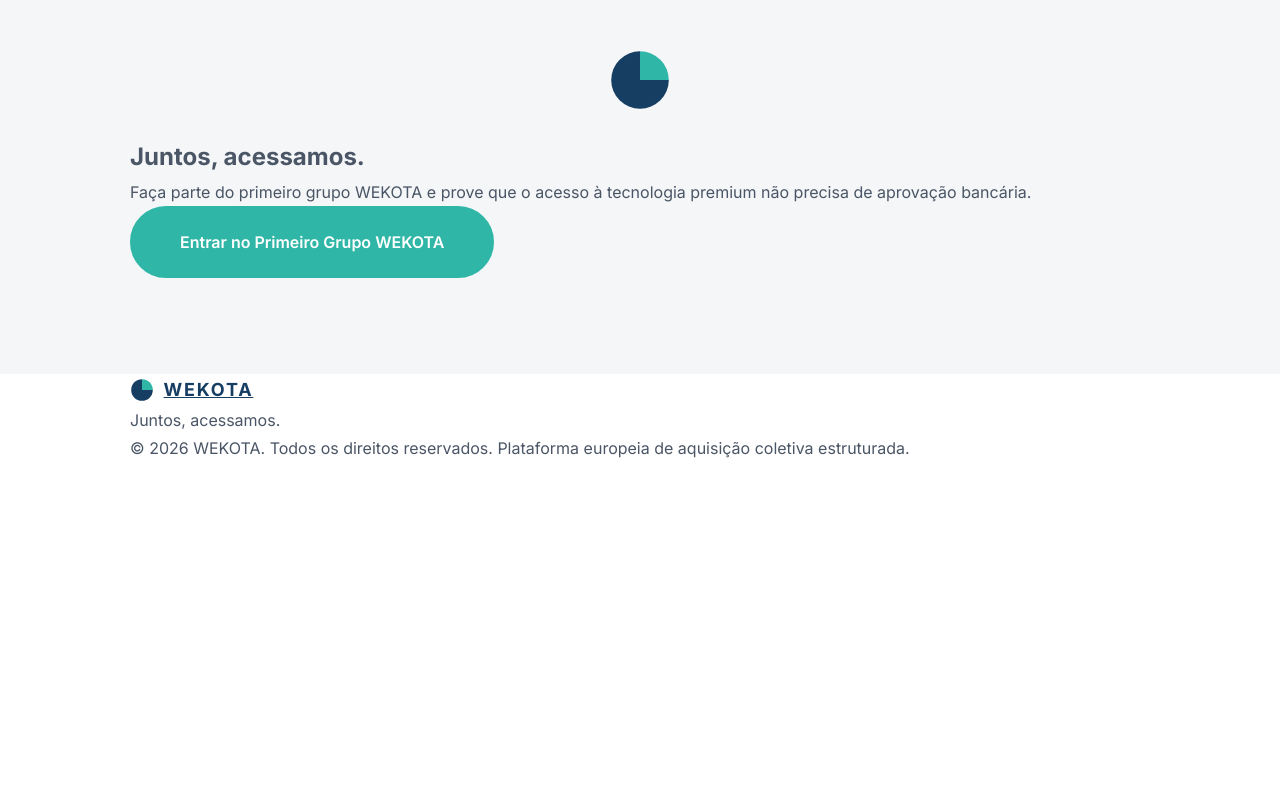
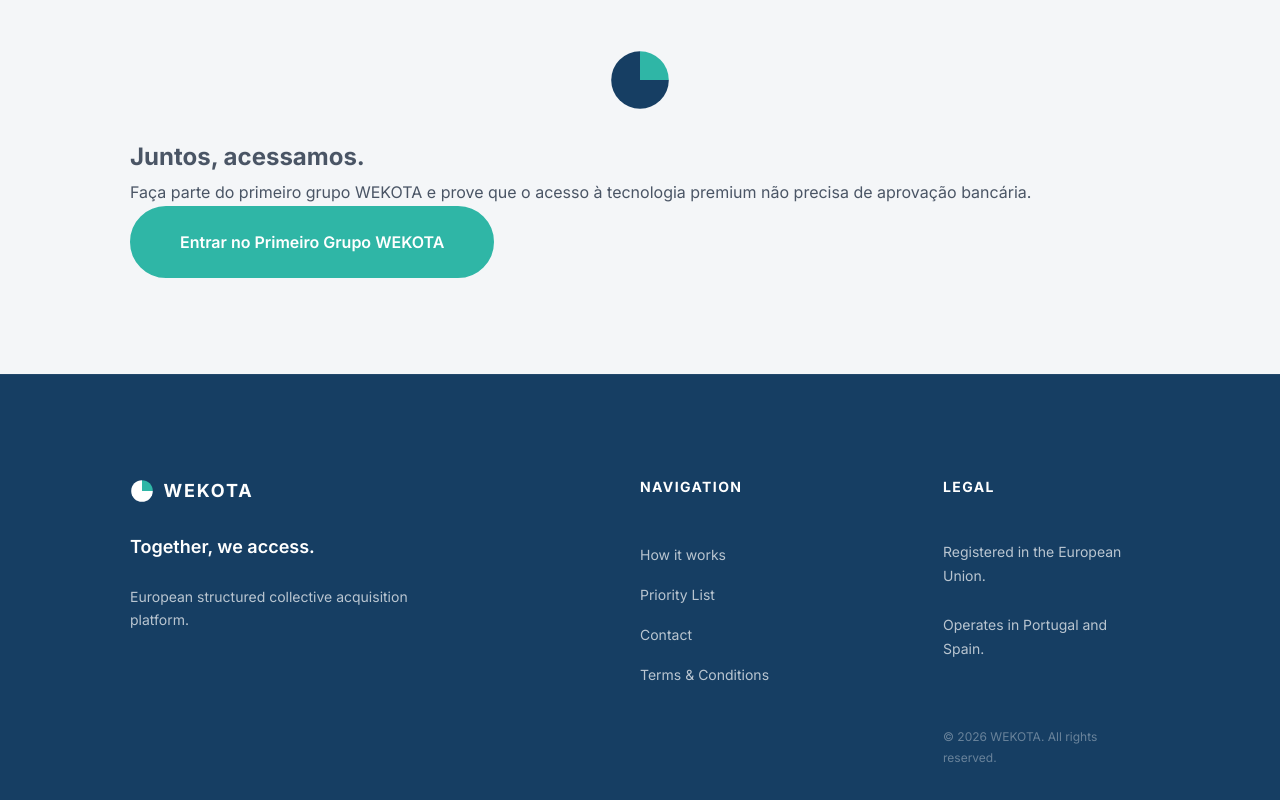
Before and after one commit to avidacomsucesso-cmd/wekota2, a website built with Vite: page index.html in a window 1280 px wide. Shown: the part 6544-7344 px from the top of the page. Before the commit the page ends 7006 px from the top, so only its background shows below. Built offline with nearby package versions, Linux system fonts and the light colour scheme.

Commit message:
style: premium institutional footer redesign

```diff
--- a/index.html
+++ b/index.html
@@ -367,20 +367,38 @@
   </main>
 
   <footer class="footer">
-    <div class="container footer__inner">
+    <div class="container footer__grid">
+      <div class="footer__col">
         <a href="#" class="logo logo--footer" aria-label="WEKOTA">
           <svg class="logo__symbol logo__symbol--sm" viewBox="0 0 40 40" aria-hidden="true" fill="none"
             xmlns="http://www.w3.org/2000/svg">
-          <path d="M20 20 L20 2 A18 18 0 0 0 2 20 Z" fill="#163E63" />
-          <path d="M20 20 L2 20 A18 18 0 0 0 20 38 Z" fill="#163E63" />
-          <path d="M20 20 L20 38 A18 18 0 0 0 38 20 Z" fill="#163E63" />
+            <path d="M20 20 L20 2 A18 18 0 0 0 2 20 Z" fill="#FFFFFF" />
+            <path d="M20 20 L2 20 A18 18 0 0 0 20 38 Z" fill="#FFFFFF" />
+            <path d="M20 20 L20 38 A18 18 0 0 0 38 20 Z" fill="#FFFFFF" />
             <path d="M20 20 L38 20 A18 18 0 0 0 20 2 Z" fill="#2FB6A6" />
           </svg>
           <span class="logo__wordmark">WEKOTA</span>
         </a>
-      <p class="footer__slogan">Juntos, acessamos.</p>
-      <p class="footer__copy">© 2026 WEKOTA. Todos os direitos reservados. Plataforma europeia de aquisição coletiva
-        estruturada.</p>
+        <p class="footer__slogan">Together, we access.</p>
+        <p class="footer__desc">European structured collective acquisition platform.</p>
+      </div>
+
+      <div class="footer__col">
+        <h4 class="footer__title">Navigation</h4>
+        <ul class="footer__links">
+          <li><a href="#como-funciona">How it works</a></li>
+          <li><a href="#reservar">Priority List</a></li>
+          <li><a href="mailto:info@wekota.com">Contact</a></li>
+          <li><a href="#">Terms & Conditions</a></li>
+        </ul>
+      </div>
+
+      <div class="footer__col">
+        <h4 class="footer__title">Legal</h4>
+        <p class="footer__legal-text">Registered in the European Union.</p>
+        <p class="footer__legal-text">Operates in Portugal and Spain.</p>
+        <p class="footer__copyright">© 2026 WEKOTA. All rights reserved.</p>
+      </div>
     </div>
   </footer>
 
--- a/style.css
+++ b/style.css
@@ -352,6 +352,95 @@
     color: var(--navy);
     margin-bottom: var(--spacing-lg);
     line-height: 1.5;
+}
+
+.footer {
+    background: var(--navy);
+    color: rgba(255, 255, 255, 0.7);
+    padding: clamp(60px, 8vw, 100px) 0;
+    border-top: 1px solid rgba(255, 255, 255, 0.05);
+}
+
+.footer__grid {
+    display: grid;
+    grid-template-columns: 2fr 1fr 1fr;
+    gap: var(--spacing-2xl);
+}
+
+.footer__col {
+    display: flex;
+    flex-direction: column;
+    gap: var(--spacing-md);
+}
+
+.logo--footer .logo__wordmark {
+    color: var(--white);
+}
+
+.footer__slogan {
+    color: var(--white);
+    font-weight: 600;
+    font-size: var(--font-size-md);
+}
+
+.footer__desc {
+    max-width: 300px;
+    font-size: var(--font-size-sm);
+    line-height: 1.6;
+}
+
+.footer__title {
+    color: var(--white);
+    font-size: var(--font-size-sm);
+    text-transform: uppercase;
+    letter-spacing: 0.1em;
+    margin-bottom: var(--spacing-sm);
+}
+
+.footer__links {
+    list-style: none;
+    padding: 0;
+    margin: 0;
+    display: flex;
+    flex-direction: column;
+    gap: 0.75rem;
+}
+
+.footer__links a {
+    color: inherit;
+    text-decoration: none;
+    font-size: var(--font-size-sm);
+    transition: var(--transition);
+}
+
+.footer__links a:hover {
+    color: var(--teal);
+}
+
+.footer__legal-text {
+    font-size: var(--font-size-sm);
+}
+
+.footer__copyright {
+    margin-top: var(--spacing-lg);
+    font-size: var(--font-size-xs);
+    opacity: 0.5;
+}
+
+@media (max-width: 768px) {
+    .footer__grid {
+        grid-template-columns: 1fr;
+        text-align: center;
+        gap: var(--spacing-xl);
+    }
+
+    .footer__col {
+        align-items: center;
+    }
+
+    .footer__desc {
+        max-width: 100%;
+    }
 }
 
 .urgency-bar {
```
Lines whose indentation alone changed are shown as unchanged.
